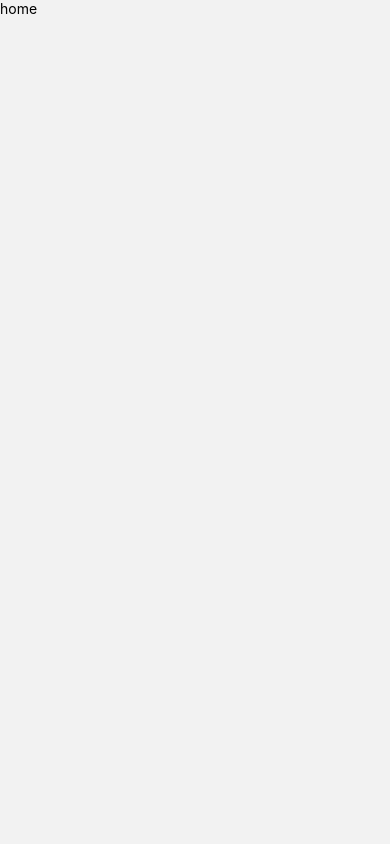
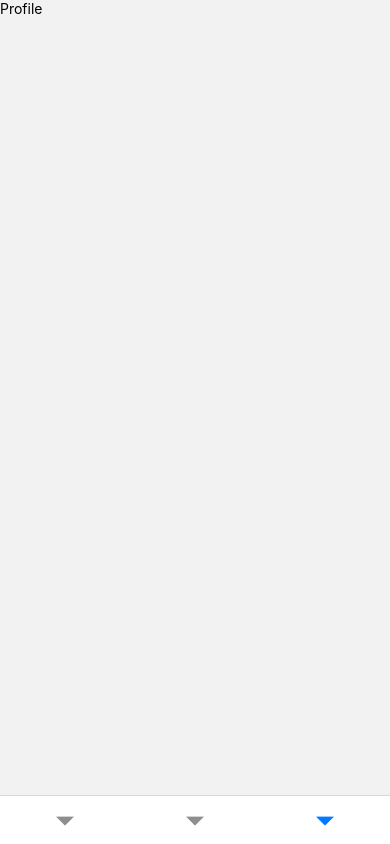
Before and after one commit to Project-Lebron/projectLebron, a React Native app: screen /Profile in a window 390 px wide. Before the commit this address had no page. Built offline with nearby package versions, Linux system fonts and the light colour scheme.

Commit message:
added bottom tab navigation

```diff
--- a/App.tsx
+++ b/App.tsx
@@ -1,33 +1,41 @@
-import { StyleSheet, Text, View } from 'react-native'
-import React from 'react'
-import {NavigationContainer} from '@react-navigation/native';
-import {createNativeStackNavigator} from '@react-navigation/native-stack';
-import Home from './src/screens/Home'
-import Stats from './src/screens/Stats'
+import { StyleSheet, Text, View } from "react-native";
+import React from "react";
+import { NavigationContainer } from "@react-navigation/native";
+import { createNativeStackNavigator } from "@react-navigation/native-stack";
+import Home from "./src/screens/HomeScreen";
+import Stats from "./src/screens/StatsScreen";
+import Profile from "./src/screens/ProfileScreen";
+import BottomNav from "./src/navigators/BottomNav";
 
 const Stack = createNativeStackNavigator();
 
 const App = () => {
   return (
     <NavigationContainer>
-    <Stack.Navigator screenOptions={{headerShown: false}}>
+      <Stack.Navigator screenOptions={{ headerShown: false }}>
         <Stack.Screen
           name="Home"
-      component={Home}
-      options={{animation: 'slide_from_bottom'}}></Stack.Screen>
+          component={BottomNav}
+          options={{ animation: "slide_from_bottom" }}
+        ></Stack.Screen>
         <Stack.Screen
           name="Stats"
-      component={Stats}
-      options={{animation: 'slide_from_bottom'}}></Stack.Screen>
+          component={BottomNav}
+          options={{ animation: "slide_from_bottom" }}
+        ></Stack.Screen>
+        <Stack.Screen
+          name="Profile"
+          component={BottomNav}
+          options={{ animation: "slide_from_bottom" }}
+        ></Stack.Screen>
       </Stack.Navigator>
     </NavigationContainer>
-  )
-}
+  );
+};
 
-export default App
+export default App;
 
-const styles = StyleSheet.create({})
-
+const styles = StyleSheet.create({});
 
 // import { StatusBar } from 'expo-status-bar';
 // import { StyleSheet, Text, View } from 'react-native';
--- /dev/null
+++ b/src/navigators/BottomNav.tsx
@@ -0,0 +1,28 @@
+import { StyleSheet, Text, View } from "react-native";
+import React from "react";
+
+import { createBottomTabNavigator } from "@react-navigation/bottom-tabs";
+import HomeScreen from "../screens/HomeScreen";
+import StatsScreen from "../screens/StatsScreen";
+import ProfileScreen from "../screens/ProfileScreen";
+
+const Tab = createBottomTabNavigator();
+
+const BottomNav = () => {
+  return (
+    <Tab.Navigator
+        screenOptions={{
+            headerShown: false,
+        	tabBarHideOnKeyboard: true,
+            tabBarShowLabel: false,
+        }}>
+      <Tab.Screen name="Stats" component={StatsScreen}></Tab.Screen>
+      <Tab.Screen name="Home" component={HomeScreen}></Tab.Screen>
+      <Tab.Screen name="Profile" component={ProfileScreen}></Tab.Screen>
+    </Tab.Navigator>
+  );
+};
+
+const styles = StyleSheet.create({});
+
+export default BottomNav;
--- a/src/screens/Home.tsx
+++ /dev/null
@@ -1,14 +0,0 @@
-import { StyleSheet, Text, View } from 'react-native'
-import React from 'react'
-
-const home = () => {
-  return (
-    <View>
-      <Text>home</Text>
-    </View>
-  )
-}
-
-const styles = StyleSheet.create({})
-
-export default home
--- /dev/null
+++ b/src/screens/HomeScreen.tsx
@@ -0,0 +1,14 @@
+import { StyleSheet, Text, View, SafeAreaView } from 'react-native'
+import React from 'react'
+
+const HomeScreen = () => {
+  return (
+    <SafeAreaView>
+      <Text>Home Screen </Text>
+    </SafeAreaView>
+  )
+}
+
+const styles = StyleSheet.create({})
+
+export default HomeScreen
--- /dev/null
+++ b/src/screens/ProfileScreen.tsx
@@ -0,0 +1,14 @@
+import { StyleSheet, Text, View, SafeAreaView } from 'react-native'
+import React from 'react'
+
+const ProfileScreen = () => {
+  return (
+    <SafeAreaView>
+      <Text>Profile</Text>
+    </SafeAreaView>
+  )
+}
+
+const styles = StyleSheet.create({})
+
+export default ProfileScreen
--- a/src/screens/Stats.tsx
+++ /dev/null
@@ -1,14 +0,0 @@
-import { StyleSheet, Text, View } from 'react-native'
-import React from 'react'
-
-const stats = () => {
-  return (
-    <View>
-      <Text>stats</Text>
-    </View>
-  )
-}
-
-const styles = StyleSheet.create({})
-
-export default stats
--- /dev/null
+++ b/src/screens/StatsScreen.tsx
@@ -0,0 +1,14 @@
+import { StyleSheet, Text, View, SafeAreaView } from 'react-native'
+import React from 'react'
+
+const StatsScreen = () => {
+  return (
+    <SafeAreaView>
+      <Text>Stats</Text>
+    </SafeAreaView>
+  )
+}
+
+const styles = StyleSheet.create({})
+
+export default StatsScreen
```
Lines whose indentation alone changed are shown as unchanged.
